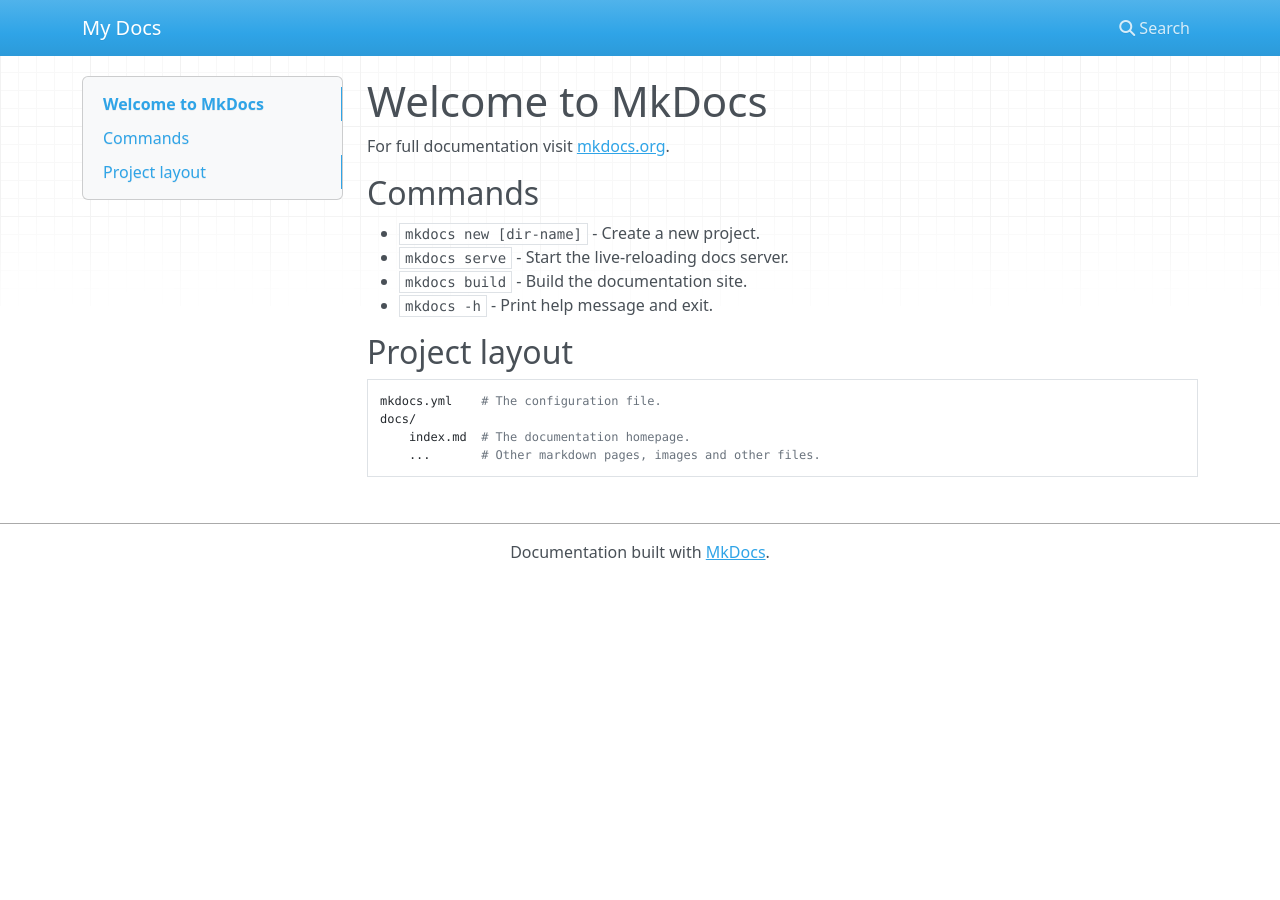
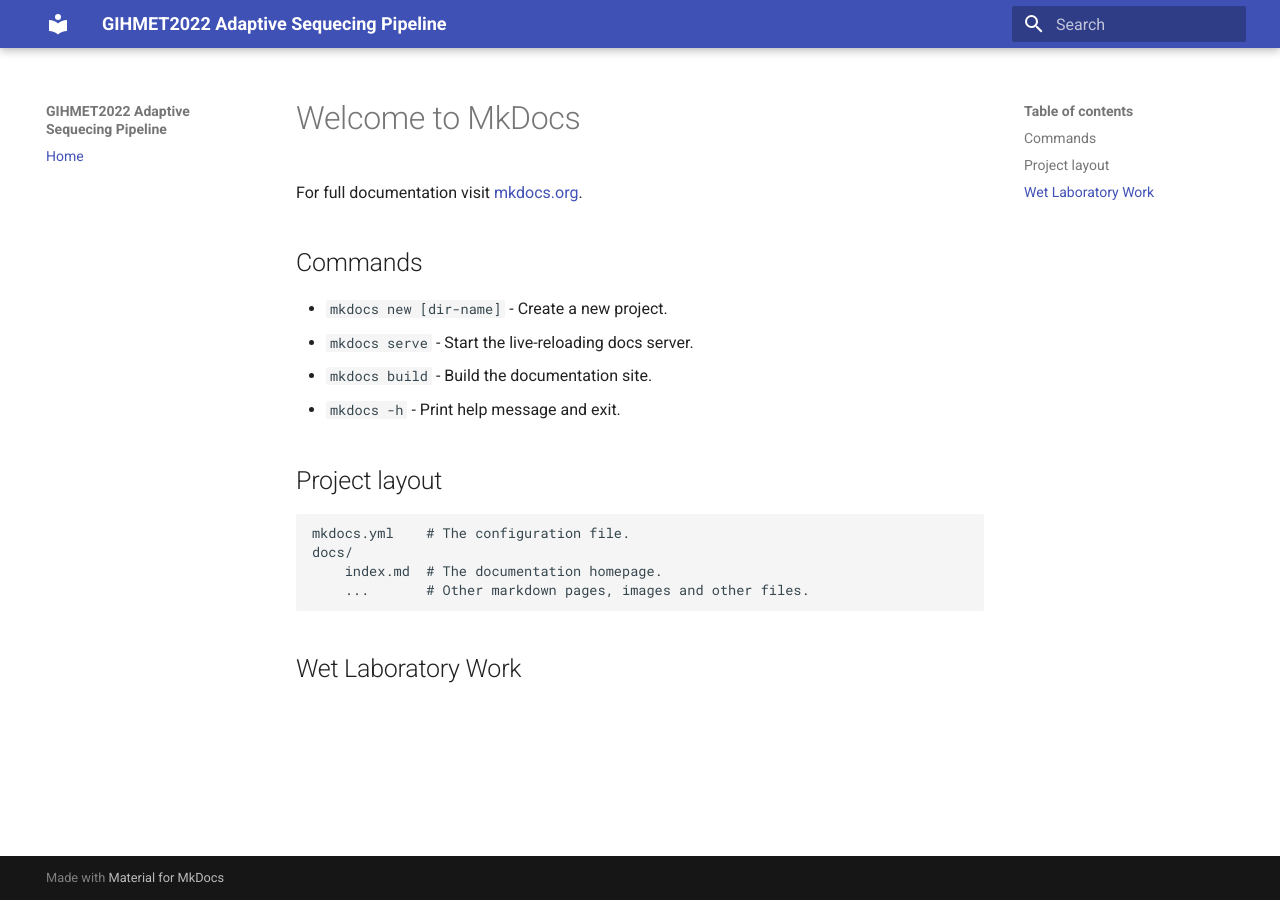
Before and after one commit to number-25/adaptive-trial-gih, an MkDocs documentation site: the page built from docs/index.md, in a window 1280 px wide. Built offline with MkDocs 1.6.1 and Material for MkDocs 9.7.7, drawn with Linux system fonts in a browser that asks for light colours; nearby versions of some CDN libraries.

Commit message:
gih-site-mkdocs

```diff
--- a/docs/index.md
+++ b/docs/index.md
@@ -15,3 +15,5 @@
     docs/
         index.md  # The documentation homepage.
         ...       # Other markdown pages, images and other files.
+
+## Wet Laboratory Work
--- a/mkdocs.yml
+++ b/mkdocs.yml
@@ -1 +1,7 @@
-site_name: My Docs
+site_name: GIHMET2022 Adaptive Sequecing Pipeline
+
+nav:
+    - Home: index.md
+
+theme:
+    name: material
```
Also changed, not shown: docs/img/favicon.ico (added), 1 other file.
